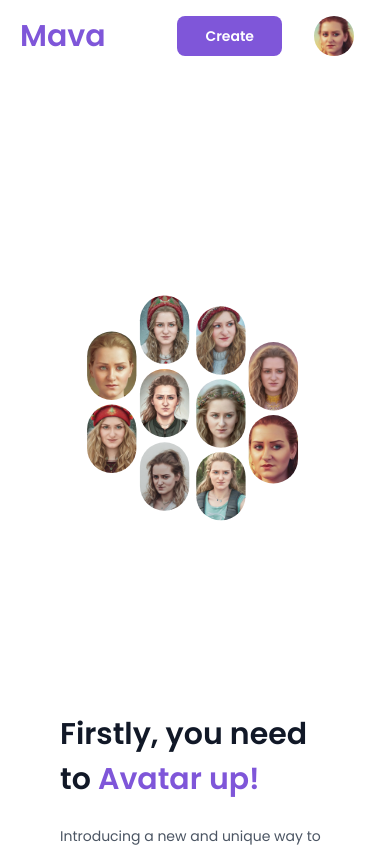
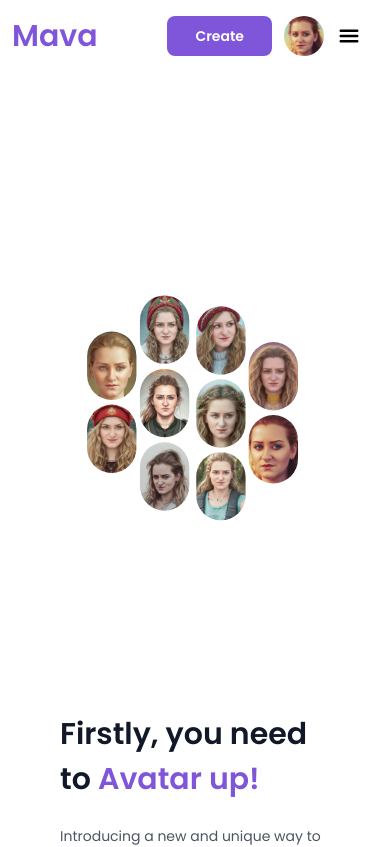
Before and after one commit to brandojesus0624/AI-web-frontend, a React (Create React App) app: page / in a window 390 px wide. Shown: the top 847 px of the page. Built offline with nearby package versions, Linux system fonts and the light colour scheme.

Commit message:
Header responsive

```diff
--- a/src/layout/header.js
+++ b/src/layout/header.js
@@ -1,10 +1,10 @@
-// import { useState } from "react";
-import { BellIcon, Cog8ToothIcon } from "@heroicons/react/24/outline";
+import { useState } from "react";
+import { Bars3Icon, BellIcon, Cog8ToothIcon, XMarkIcon } from "@heroicons/react/24/outline";
 import { Link, useNavigate } from "react-router-dom";
 // import { Menu } from "@headlessui/react";
 
 const Header = () => {
-  // const [navbarOpen, setNavbarOpen] = useState(false)
+  const [navbarOpen, setNavbarOpen] = useState(false)
   const navigate = useNavigate();
   const login = true;
   const LoginHandle = () => {
@@ -19,9 +19,19 @@ const Header = () => {
     navigate("/setting");
   }
 
+  const myAvatarClick = () => {
+    console.log('myAvatar')
+    setNavbarOpen(false)
+  }
+
+  const settingClick = () => {
+    setNavbarOpen(false);
+    navigate("/setting")
+  }
+
   return (
     <>
-      <nav className="border-gray-200 px-5 sm:px-10 md:px-20 rounded w-full">
+      <nav className="border-gray-200 px-3 md:px-20 rounded w-full">
         <div className="flex items-center justify-between">
           <div className="relative flex justify-between md:w-auto md:static md:block">
             <div className="flex justify-center items-center">
@@ -41,36 +51,14 @@ const Header = () => {
                 </div>
               )}
             </div>
-
-            {/* <button
-              className="cursor-pointer text-xl leading-none px-3 py-1 border border-solid border-transparent rounded bg-transparent block md:hidden outline-none focus:outline-none"
-              type="button"
-              onClick={() => setNavbarOpen(!navbarOpen)}
-            >
-               <svg className="w-6 h-6" aria-hidden="true" fill="currentColor" viewBox="0 0 20 20" xmlns="http://www.w3.org/2000/svg"><path fill-rule="evenodd" d="M3 5a1 1 0 011-1h12a1 1 0 110 2H4a1 1 0 01-1-1zM3 10a1 1 0 011-1h12a1 1 0 110 2H4a1 1 0 01-1-1zM3 15a1 1 0 011-1h12a1 1 0 110 2H4a1 1 0 01-1-1z" clip-rule="evenodd"></path></svg>
-            </button> */}
           </div>
-          {/* <div className={
-              "md:flex items-center justify-between w-full md:w-auto" +
-              (navbarOpen ? " flex" : " hidden")
-            }>
-              <div className="flex flex-col justify-center items-center mt-4 border border-gray-100 rounded-lg bg-gray-50 w-full md:flex-row md:space-x-8 md:mt-0 md:text-sm md:font-medium md:border-0 md:bg-white">
-                <a href="#" className="pr-2">
-                  Avatars
-                </a>
-                <a href="#" className="">
-                  Packs
-                </a>
-              </div>
-          </div> */}
           <div
             className={
               "flex items-center justify-between w-auto"
-              // (navbarOpen ? " flex" : " hidden")
             }
             id="mobile menu"
           >
-            <ul className="flex justify-center items-center p-4 border-gray-100 rounded-lg w-full flex-row space-x-8 mt-0 text-sm font-medium border-0 bg-white">
+            <ul className="flex justify-center items-center p-4 border-gray-100 rounded-lg w-full flex-row md:space-x-8 space-x-3 xs:space-x-6 mt-0 text-sm font-medium border-0 bg-white">
               {login ? (
                 <>
                   <li>
@@ -108,8 +96,21 @@ const Header = () => {
                   </button>
                 </li>
               )}
+              <li>
+                <button
+                  className="cursor-pointer text-xl leading-none py-1 border border-solid border-transparent rounded bg-transparent block md:hidden outline-none focus:outline-none"
+                  type="button"
+                  onClick={() => setNavbarOpen(!navbarOpen)}
+                >
+                  {navbarOpen ? <XMarkIcon className="text-xl h-6 w-6 stroke-[2.5px]" /> : <Bars3Icon className="text-xl h-6 w-6 stroke-[2.5px]" />}
+                </button>
+              </li>
             </ul>
           </div>
+        </div>
+        <div className={"flex-col justify-center px-4 font-poppinsSemiBold " + (navbarOpen ? "flex" : "hidden")} id="menu">
+          <div className="py-9 border-b cursor-pointer hover:text-primary-600" onClick={myAvatarClick}>My Avatars</div>
+          <div className="py-9 flex items-center cursor-pointer hover:text-primary-600" onClick={settingClick}><Cog8ToothIcon className="w-5 h-5 stroke-2 mr-2" />Settings</div>
         </div>
       </nav>
     </>
```
